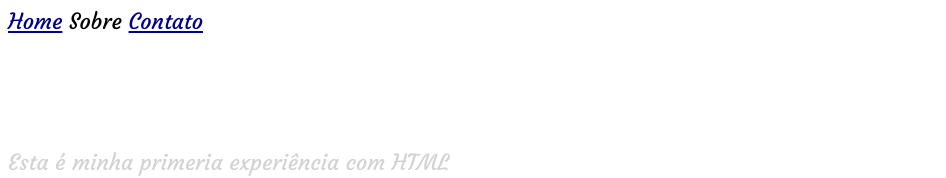
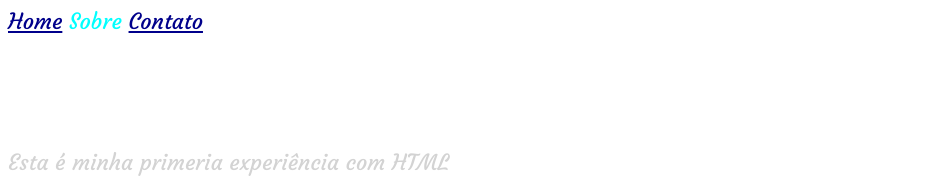
Before and after one commit to thiagoSC007/thiagoSC007.github.io, a plain HTML site: page index.html in a window 1280 px wide. Shown: the top 178 px of the page, without its empty margins (0-946 px from the left). Drawn offline with Linux system fonts and the light colour scheme.

Commit message:
atualizacao

```diff
--- a/style.css
+++ b/style.css
@@ -18,7 +18,7 @@ img{
 }
 
 a{
-	color: rgb(0, 0, 0)
+	color: aqua
 }
 
 a:hover{
```
